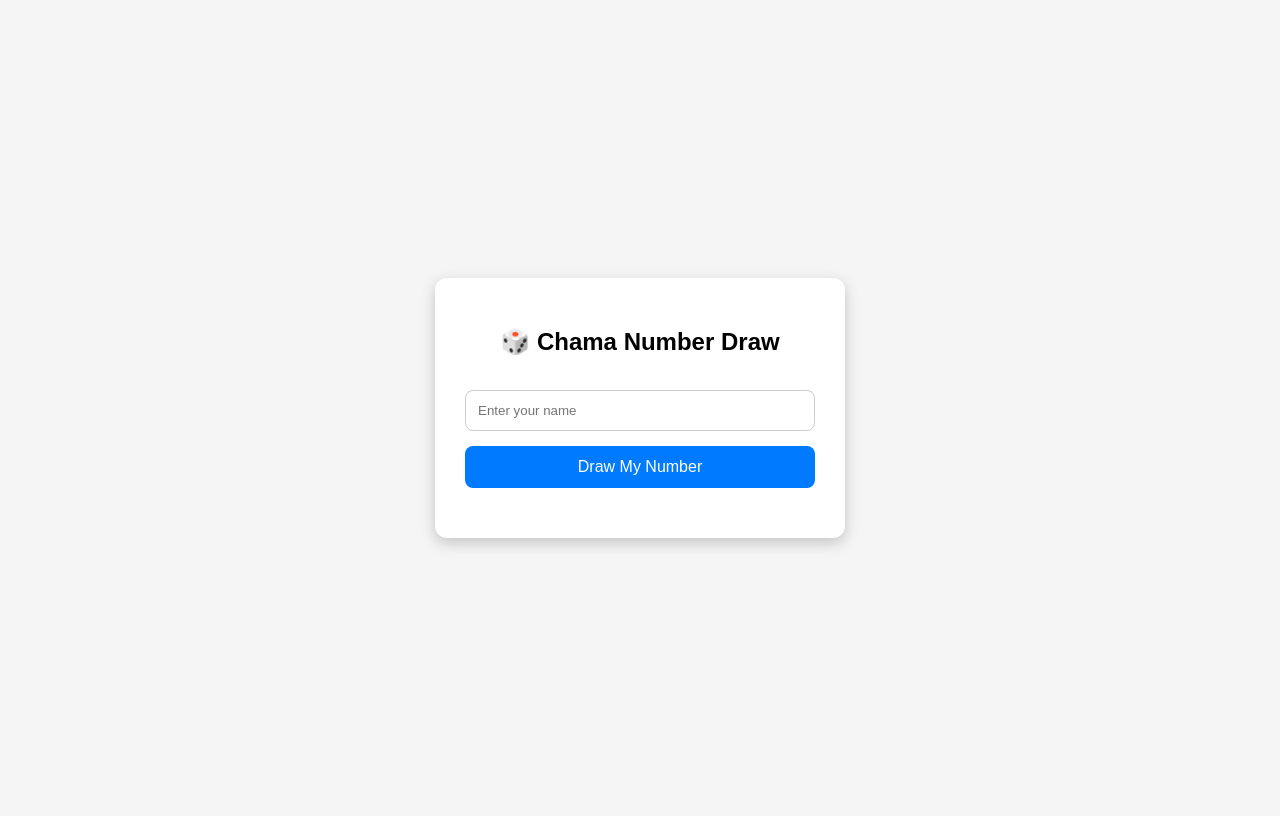
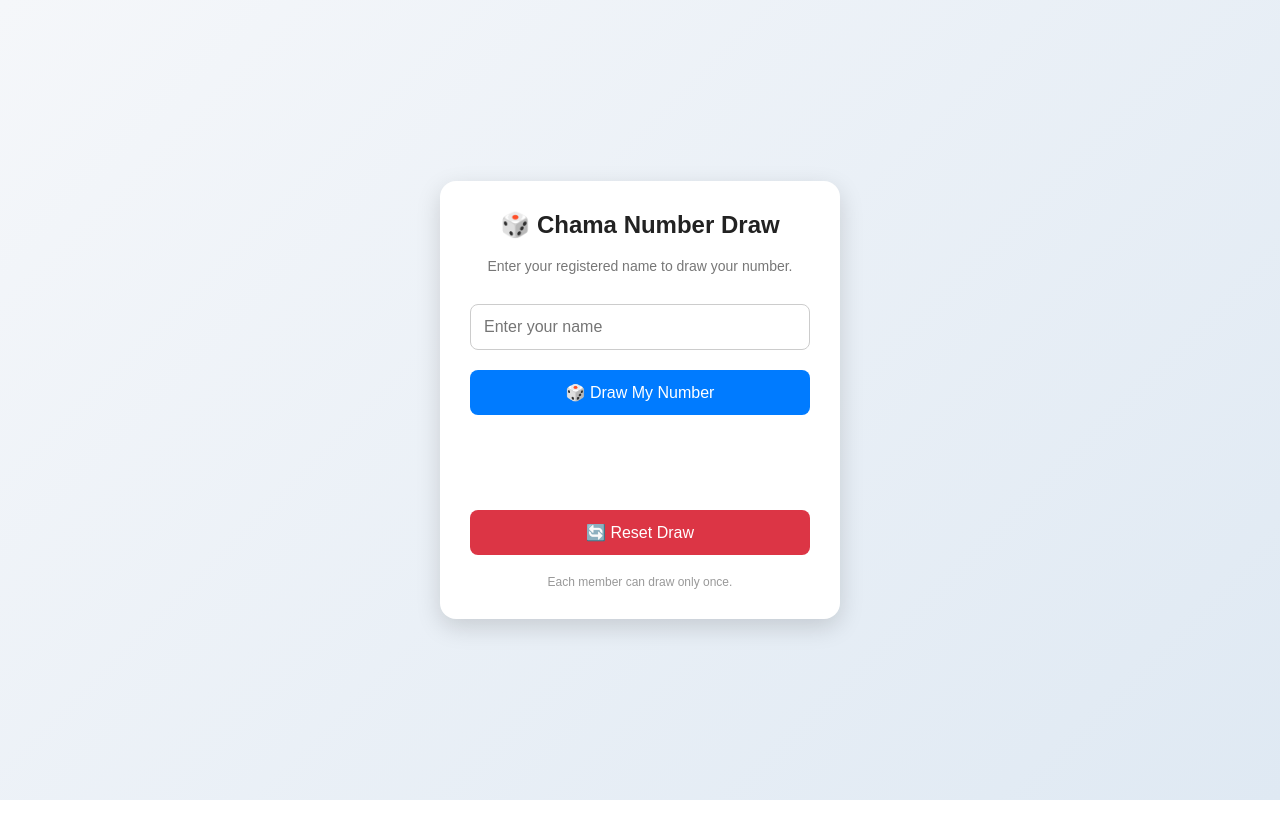
Before and after one commit to Samuelkioko/chama, a plain HTML site: page index.html in a window 1280 px wide. Drawn offline with Linux system fonts and the light colour scheme.

Commit message:
Update index.html

```diff
--- a/index.html
+++ b/index.html
@@ -3,105 +3,389 @@
 <head>
 <meta charset="UTF-8">
 <meta name="viewport" content="width=device-width, initial-scale=1.0">
+
 <title>Chama Random Number Draw</title>
 
 <style>
+*{
+    box-sizing:border-box;
+}
+
 body{
-    font-family: Arial, sans-serif;
-    background:#f5f5f5;
+    font-family:Arial, sans-serif;
+    background:linear-gradient(135deg,#f5f7fa,#dfe9f3);
     display:flex;
     justify-content:center;
     align-items:center;
-    height:100vh;
+    min-height:100vh;
+    margin:0;
+    padding:20px;
 }
 
 .card{
     background:#fff;
     padding:30px;
-    border-radius:12px;
-    width:350px;
+    border-radius:16px;
+    width:100%;
+    max-width:400px;
     text-align:center;
-    box-shadow:0 5px 15px rgba(0,0,0,.2);
+    box-shadow:0 8px 25px rgba(0,0,0,.15);
+}
+
+h2{
+    margin-top:0;
+    color:#222;
+}
+
+.subtitle{
+    color:#777;
+    font-size:14px;
+    margin-bottom:20px;
 }
 
 input{
     width:100%;
-    padding:12px;
-    margin:15px 0;
+    padding:13px;
+    margin:10px 0;
     border:1px solid #ccc;
     border-radius:8px;
-    box-sizing:border-box;
+    font-size:16px;
+    outline:none;
+}
+
+input:focus{
+    border-color:#007bff;
 }
 
 button{
     width:100%;
-    padding:12px;
+    padding:13px;
     border:none;
     border-radius:8px;
     background:#007bff;
     color:white;
     font-size:16px;
     cursor:pointer;
+    margin-top:10px;
 }
 
 button:hover{
     background:#0056b3;
 }
 
+.reset-btn{
+    background:#dc3545;
+    margin-top:25px;
+}
+
+.reset-btn:hover{
+    background:#a71d2a;
+}
+
 #result{
     margin-top:20px;
-    font-size:22px;
+    min-height:50px;
+}
+
+.success{
+    color:#198754;
+}
+
+.error{
+    color:#dc3545;
     font-weight:bold;
-    color:green;
+}
+
+.number{
+    font-size:60px;
+    font-weight:bold;
+    color:#007bff;
+    margin:10px 0;
+}
+
+.warning{
+    color:#856404;
+    background:#fff3cd;
+    padding:10px;
+    border-radius:8px;
+    margin-top:15px;
+    font-size:14px;
+}
+
+.footer{
+    margin-top:20px;
+    font-size:12px;
+    color:#999;
 }
 </style>
+</head>
 
-</head>
 <body>
 
 <div class="card">
+
     <h2>🎲 Chama Number Draw</h2>
 
-    <input type="text" id="name" placeholder="Enter your name">
+    <div class="subtitle">
+        Enter your registered name to draw your number.
+    </div>
 
-    <button onclick="drawNumber()">Draw My Number</button>
+    <input
+        type="text"
+        id="name"
+        placeholder="Enter your name"
+        autocomplete="off"
+    >
+
+    <button onclick="drawNumber()">
+        🎲 Draw My Number
+    </button>
 
     <div id="result"></div>
+
+    <button class="reset-btn" onclick="resetDraw()">
+        🔄 Reset Draw
+    </button>
+
+    <div class="footer">
+        Each member can draw only once.
+    </div>
+
 </div>
 
 <script>
-let availableNumbers = [1,2,3,4,5,6,7,8,9,10];
-let assigned = {};
+
+/* =========================================
+   REGISTERED MEMBERS
+========================================= */
+
+const registeredMembers = [
+    "Shannon",
+    "Lavender",
+    "Maureen",
+    "Talia",
+    "Linet",
+    "Collete",
+    "Quilliam",
+    "Wendy",
+    "Elsie",
+    "Dan"
+];
+
+
+/* =========================================
+   NUMBER SETTINGS
+========================================= */
+
+const allNumbers = [
+    1,2,3,4,5,6,7,8,9,10
+];
+
+
+/* =========================================
+   LOAD SAVED ASSIGNMENTS
+========================================= */
+
+let assigned = JSON.parse(
+    localStorage.getItem("chamaAssignments")
+) || {};
+
+
+/* =========================================
+   NORMALIZE NAME
+========================================= */
+
+function normalizeName(name){
+    return name.trim().toLowerCase();
+}
+
+
+/* =========================================
+   GET AVAILABLE NUMBERS
+========================================= */
+
+function getAvailableNumbers(){
+
+    const usedNumbers = Object.values(assigned);
+
+    return allNumbers.filter(
+        number => !usedNumbers.includes(number)
+    );
+}
+
+
+/* =========================================
+   DRAW NUMBER
+========================================= */
 
 function drawNumber(){
 
-    let name = document.getElementById("name").value.trim();
+    const nameInput = document.getElementById("name");
+    const result = document.getElementById("result");
 
-    if(name==""){
-        alert("Enter your name.");
+    const enteredName = nameInput.value.trim();
+
+    result.innerHTML = "";
+
+    /* Empty name */
+    if(enteredName === ""){
+        result.innerHTML =
+            '<div class="error">Please enter your name.</div>';
         return;
     }
 
-    if(assigned[name]){
-        document.getElementById("result").innerHTML =
-            "Your number is <br><h1>"+assigned[name]+"</h1>";
+
+    /* Check registered member */
+    const registeredName = registeredMembers.find(
+        member =>
+            normalizeName(member) === normalizeName(enteredName)
+    );
+
+    if(!registeredName){
+
+        result.innerHTML =
+            '<div class="error">❌ This name is not registered.</div>';
+
         return;
     }
 
-    if(availableNumbers.length===0){
-        alert("All numbers have been assigned.");
+
+    /* Check whether member already drew */
+    const memberKey = normalizeName(registeredName);
+
+    if(assigned[memberKey] !== undefined){
+
+        result.innerHTML = `
+            <div class="success">
+                You have already drawn your number.
+            </div>
+
+            <div class="number">
+                ${assigned[memberKey]}
+            </div>
+
+            <div class="warning">
+                Your number cannot be changed unless the administrator resets the draw.
+            </div>
+        `;
+
         return;
     }
 
-    let randomIndex = Math.floor(Math.random()*availableNumbers.length);
 
-    let number = availableNumbers.splice(randomIndex,1)[0];
+    /* Check available numbers */
 
-    assigned[name]=number;
+    const availableNumbers = getAvailableNumbers();
 
-    document.getElementById("result").innerHTML =
-        "Your number is <br><h1>"+number+"</h1>";
+    if(availableNumbers.length === 0){
+
+        result.innerHTML =
+            '<div class="error">❌ All numbers have already been assigned.</div>';
+
+        return;
+    }
+
+
+    /* Generate random number */
+
+    const randomIndex =
+        Math.floor(Math.random() * availableNumbers.length);
+
+    const number =
+        availableNumbers[randomIndex];
+
+
+    /* Save assignment */
+
+    assigned[memberKey] = number;
+
+    localStorage.setItem(
+        "chamaAssignments",
+        JSON.stringify(assigned)
+    );
+
+
+    /* Show result */
+
+    result.innerHTML = `
+        <div class="success">
+            Congratulations ${registeredName}! 🎉
+        </div>
+
+        <div>
+            Your number is:
+        </div>
+
+        <div class="number">
+            ${number}
+        </div>
+
+        <div class="warning">
+            This number is now reserved for you.
+        </div>
+    `;
+
+    nameInput.value = "";
 }
+
+
+/* =========================================
+   RESET DRAW
+========================================= */
+
+function resetDraw(){
+
+    const pin = prompt(
+        "Enter the administrator PIN to reset all draws:"
+    );
+
+    if(pin === null){
+        return;
+    }
+
+
+    /* Check PIN */
+
+    if(pin !== "Karibu@2026"){
+
+        alert("❌ Incorrect PIN. Draw was not reset.");
+
+        return;
+    }
+
+
+    /* Confirm reset */
+
+    const confirmation = confirm(
+        "Are you sure you want to reset ALL current draws?\n\n" +
+        "All members will be able to draw again and all numbers will become available."
+    );
+
+    if(!confirmation){
+        return;
+    }
+
+
+    /* Clear assignments */
+
+    localStorage.removeItem("chamaAssignments");
+
+    assigned = {};
+
+
+    /* Clear result */
+
+    document.getElementById("result").innerHTML = `
+        <div class="success">
+            ✅ Draw has been reset successfully.
+        </div>
+    `;
+
+    alert(
+        "Draw successfully reset. All 10 members can now draw again."
+    );
+}
+
 </script>
 
 </body>
```
